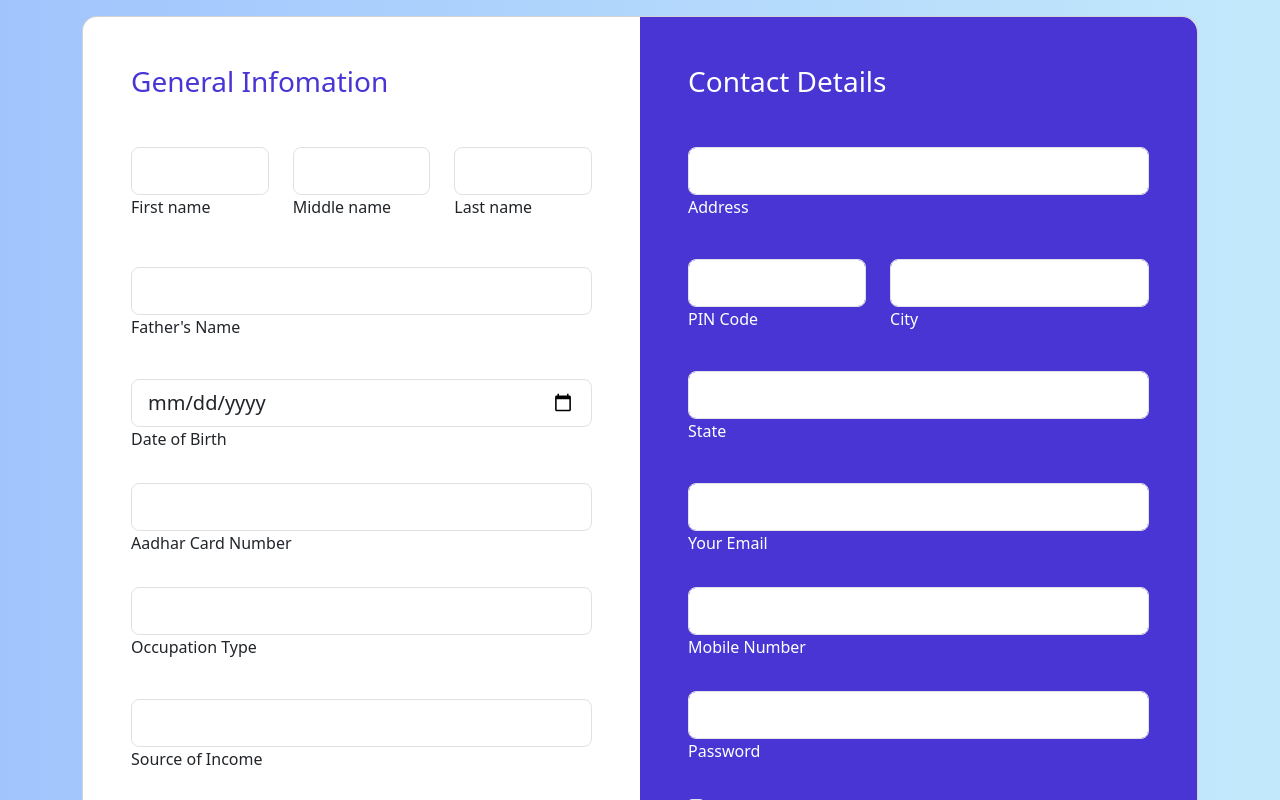
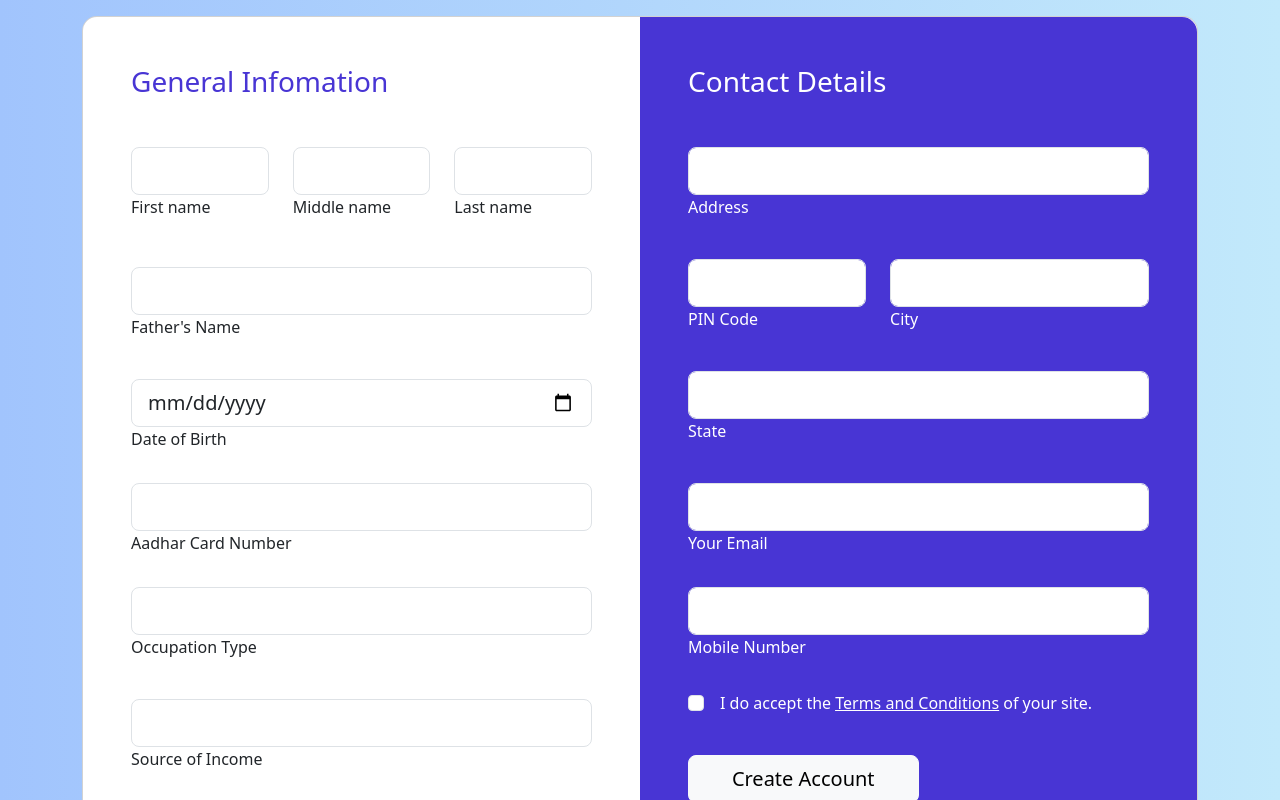
Before and after one commit to Vanoita/Banking_App, a React (Create React App) app: page /createaccount in a window 1280 px wide. Shown: the top 800 px of the page. Built offline with nearby package versions, Linux system fonts and the light colour scheme.

Commit message:
frontend

```diff
--- a/src/components/CreateAccount.js
+++ b/src/components/CreateAccount.js
@@ -26,12 +26,10 @@ function CreateAccount() {
     const [state, setState] = useState("");
     const [mobNo, setMobNo] = useState("");
     const [email, setEmail] = useState("");
-    const [password, setPassword] = useState("");
 
     const submitActionHandler = (event) => {
         event.preventDefault();
         axios.post(baseURLAccount, {
-            userId: 'react170',//userId,
             accNo: nanoid(),
             firstName: firstName,
             middleName: middleName,
@@ -41,12 +39,11 @@ function CreateAccount() {
             aadhar: aadhar,
             email: email,
             mobNo: mobNo,
-            password: password,
             occType: occType,
             sourceOfIncome: sourceOfIncome,
             grossAnnualIncome: grossAnnualIncome
         }).then((response) => {
-            alert("User : " + firstName + " " + middleName + " " + lastName + " Added");
+            alert(JSON.stringify(response));
         }).catch(error => {
             alert("error = " + error);
         });
@@ -62,18 +59,6 @@ function CreateAccount() {
         // }).catch(error => {
         //     alert("error = " + error);
         // });
-
-        //     alert(JSON.stringify({ userId: "abcd1234",
-        //     firstName: firstName,
-        //     middleName: middleName,
-        //     lastName: lastName,
-        //     mobNo: mobNo,
-        //     fatherName: fathersName,
-        //     email: email,
-        //     password: password,
-        //     occType: occType,
-        //     sourceOfIncome: sourceOfIncome,
-        //     srossAnnualIncome: grossAnnualIncome}));
     };
 
     return (
@@ -198,12 +183,6 @@ function CreateAccount() {
                                                             <label class="form-label">Mobile Number</label>
                                                         </div>
                                                     </div>
-                                                    <div class="mb-4">
-                                                        <div class="form-outline form-white">
-                                                            <input type="password" value={password} onChange={e => setPassword(e.target.value)} class="form-control form-control-lg" />
-                                                            <label class="form-label">Password</label>
-                                                        </div>
-                                                    </div>
 
                                                     <div class="form-check d-flex justify-content-start mb-4 pb-3">
                                                         <input class="form-check-input me-3" type="checkbox" value="" id="form2Example3c" />
--- a/src/components/Login.js
+++ b/src/components/Login.js
@@ -16,16 +16,15 @@ function Login() {
             username: username,
             password: password
         }).then((response) => {
-            const res = (response.data);
-            alert(res.name);
+            alert(JSON.stringify(response))
+            // const res = JSON.parse(response.data);
+            // if(res.login){
+            //     localStorage.setItem('userId',username);
+            //     navigate('/dashboard');
+            // }
         }).catch(error => {
             alert("error = " + error);
         });
-
-        // alert(JSON.stringify({
-        //     username: username,
-        //     password: password
-        // }));
 
         // localStorage.setItem('username', username);
         // if (state.from) { navigate(state.from); } else { navigate('/'); }
--- a/src/components/Register.js
+++ b/src/components/Register.js
@@ -6,7 +6,7 @@ import axios from 'axios';
 import { customAlphabet } from 'nanoid';
 
 function Register() {
-    const nanoid = customAlphabet('1234567890ABCDEFGHIJKLMNOPQRSTUVWXYZ', 12);
+    const nanoid = customAlphabet('1234567890ABCDEFGHIJKLMNOPQRSTUVWXYZ', 8);
     const [firstName, setFirstName] = useState('');
     const [lastName, setLastName] = useState('');
     const [email, setEmail] = useState('');
@@ -22,16 +22,11 @@ function Register() {
             email: email,
             password: password
         }).then((response) => {
-            const res = (response.data);
+            const res = JSON.stringify(response.data);
             alert(res);
         }).catch(error => {
             alert("error = " + error);
         });
-
-        // alert(JSON.stringify({
-        //     username: username,
-        //     password: password
-        // }));
 
         // localStorage.setItem('username', username);
         // if (state.from) { navigate(state.from); } else { navigate('/'); }
```
